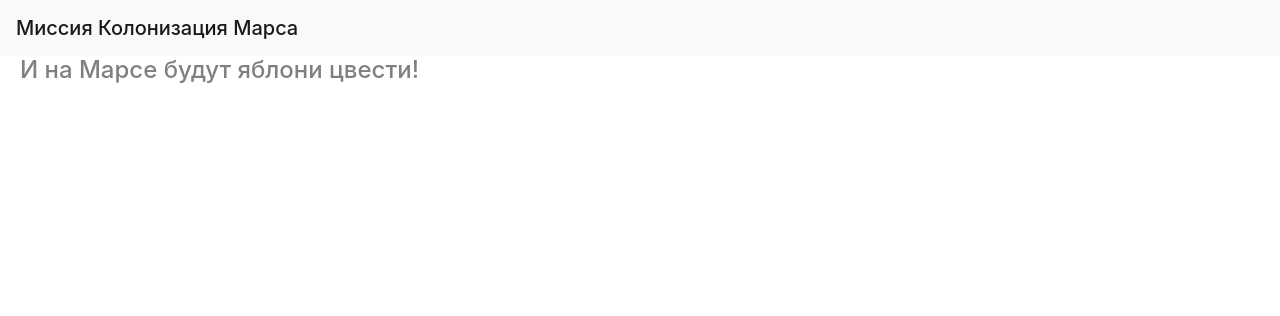
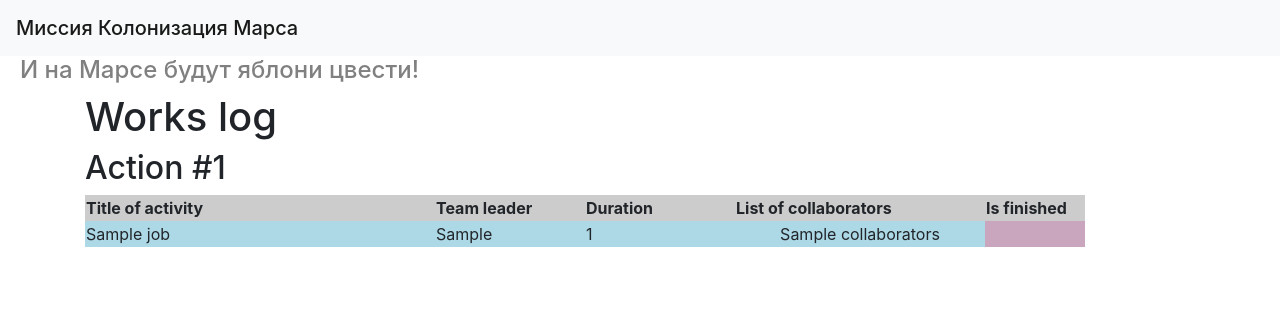
Before and after one commit to Darya-Tolmeneva/Mars-Onee, a Flask app: template templates/index.html in a window 1280 px wide. Shown: the top 316 px of the page. Run offline with Flask 2, Linux system fonts and the light colour scheme; the template is opened without the code that fills it: most values are stand-ins (such as "Sample title", 1, 10 or a date in 2020); some libraries are stand-ins or nearby versions.

Commit message:
^-^
Журнал работ

```diff
--- a/data/__all_models.py
+++ b/data/__all_models.py
@@ -1 +1,2 @@
 from . import users
+from . import jobs
--- a/data/users.py
+++ b/data/users.py
@@ -2,6 +2,7 @@ import datetime
 import sqlalchemy
 from .db_session import SqlAlchemyBase
 from werkzeug.security import generate_password_hash, check_password_hash
+from sqlalchemy import orm
 
 
 class User(SqlAlchemyBase):
@@ -19,6 +20,7 @@ class User(SqlAlchemyBase):
     hashed_password = sqlalchemy.Column(sqlalchemy.String, nullable=True)
     modified_date = sqlalchemy.Column(sqlalchemy.DateTime,
                                       default=datetime.datetime.now)
+    jobs = orm.relation("Jobs", back_populates='user')
 
 
 def set_password(self, password):
--- a/main.py
+++ b/main.py
@@ -2,6 +2,7 @@ from flask import Flask
 from werkzeug.utils import redirect
 
 from data.users import User
+from data.jobs import Jobs
 from flask import render_template
 from forms.user import RegisterForm
 from flask_login import LoginManager
@@ -28,8 +29,9 @@ def main():
 
 @app.route("/")
 def index():
-    db_sess = db_session.create_session()
-    return render_template("index.html")
+    session = db_session.create_session()
+    job = session.query(Jobs).all()
+    return render_template("index.html", jobs=job)
 
 
 @app.route('/register', methods=['GET', 'POST'])
--- a/static/css/style.css
+++ b/static/css/style.css
@@ -1,3 +1,6 @@
 h4 {color: grey;
     margin-left: 20px;
 }
+table {
+   width: 1000px;
+}
--- /dev/null
+++ b/templates/base.html
@@ -0,0 +1,23 @@
+<!DOCTYPE html>
+<html lang="en">
+<head>
+    <meta charset="UTF-8">
+    <link rel="stylesheet"
+          href="https://stackpath.bootstrapcdn.com/bootstrap/4.4.1/css/bootstrap.min.css"
+          integrity="sha384-Vkoo8x4CGsO3+Hhxv8T/Q5PaXtkKtu6ug5TOeNV6gBiFeWPGFN9MuhOf23Q9Ifjh"
+          crossorigin="anonymous">
+    <link rel="stylesheet" href="./static/css/style.css">
+    <title>{{ title }}</title>
+    </head>
+    <header>
+        <nav class="navbar navbar-light bg-light">
+            <span class="navbar-brand mb-0 h1">Миссия Колонизация Марса</span>
+        </nav>
+    </header>
+    <body>
+        <h4>И на Марсе будут яблони цвести!</h4>
+        <main role="main" class="container">
+            {% block content %}{% endblock %}
+        </main>
+    </body>
+</html>
--- a/templates/index.html
+++ b/templates/index.html
@@ -1,23 +1,24 @@
-<!DOCTYPE html>
-<html lang="en">
-<head>
-    <meta charset="UTF-8">
-    <link rel="stylesheet"
-          href="https://stackpath.bootstrapcdn.com/bootstrap/4.4.1/css/bootstrap.min.css"
-          integrity="sha384-Vkoo8x4CGsO3+Hhxv8T/Q5PaXtkKtu6ug5TOeNV6gBiFeWPGFN9MuhOf23Q9Ifjh"
-          crossorigin="anonymous">
-    <link rel="stylesheet" href="./static/css/style.css">
-    <title>{{ title }}</title>
-    </head>
-    <header>
-        <nav class="navbar navbar-light bg-light">
-            <span class="navbar-brand mb-0 h1">Миссия Колонизация Марса</span>
-        </nav>
-    </header>
-    <body>
-        <h4>И на Марсе будут яблони цвести!</h4>
-        <main role="main" class="container">
-            {% block content %}{% endblock %}
-        </main>
-    </body>
-</html>
+{% extends "base.html" %}
+
+{% block content %}
+<h1>Works log</h1>
+{% for item in jobs%}
+<h2>Action #{{item.id}}</h2>
+<table>
+<tr>
+    <th style="background:#cccccc" width="350">Title of activity</th>
+    <th style="background:#cccccc" width="150">Team leader</th>
+    <th style="background:#cccccc" width="150">Duration</th>
+    <th style="background:#cccccc" width="250">List of collaborators</th>
+    <th style="background:#cccccc">Is finished</th>
+</tr>
+<tr>
+    <td style="background:#add8e6">{{item.job}}</td>
+    <td style="background:#add8e6">{{item.team_leader}}</td>
+    <td style="background:#add8e6">{{item.work_size}}</td>
+    <td style="background:#add8e6" align="center">{{item.collaborators}}</td>
+    <td style="background:#c9a5be" align="center">{{item.is_finished}}</td>
+</tr>
+</table>
+{% endfor %}
+{% endblock %}
```
Also changed, not shown: db/users.db.
